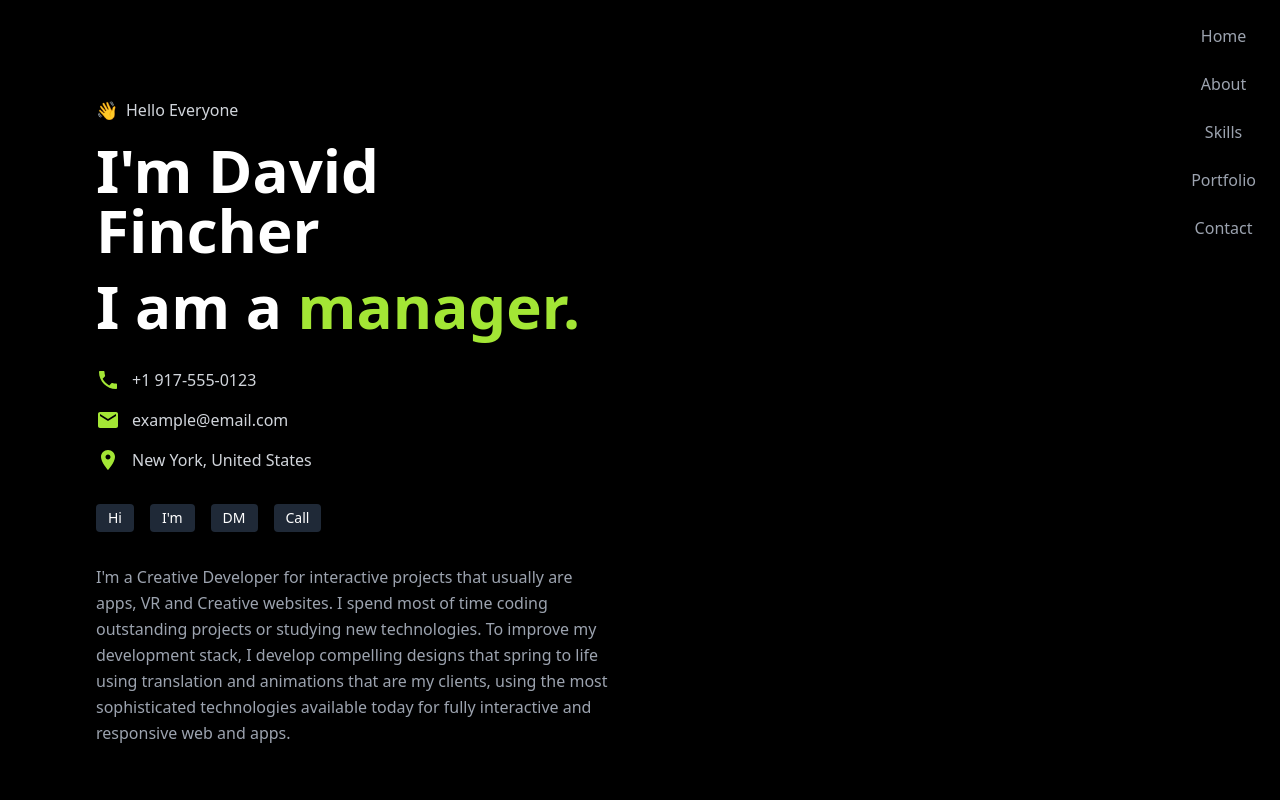
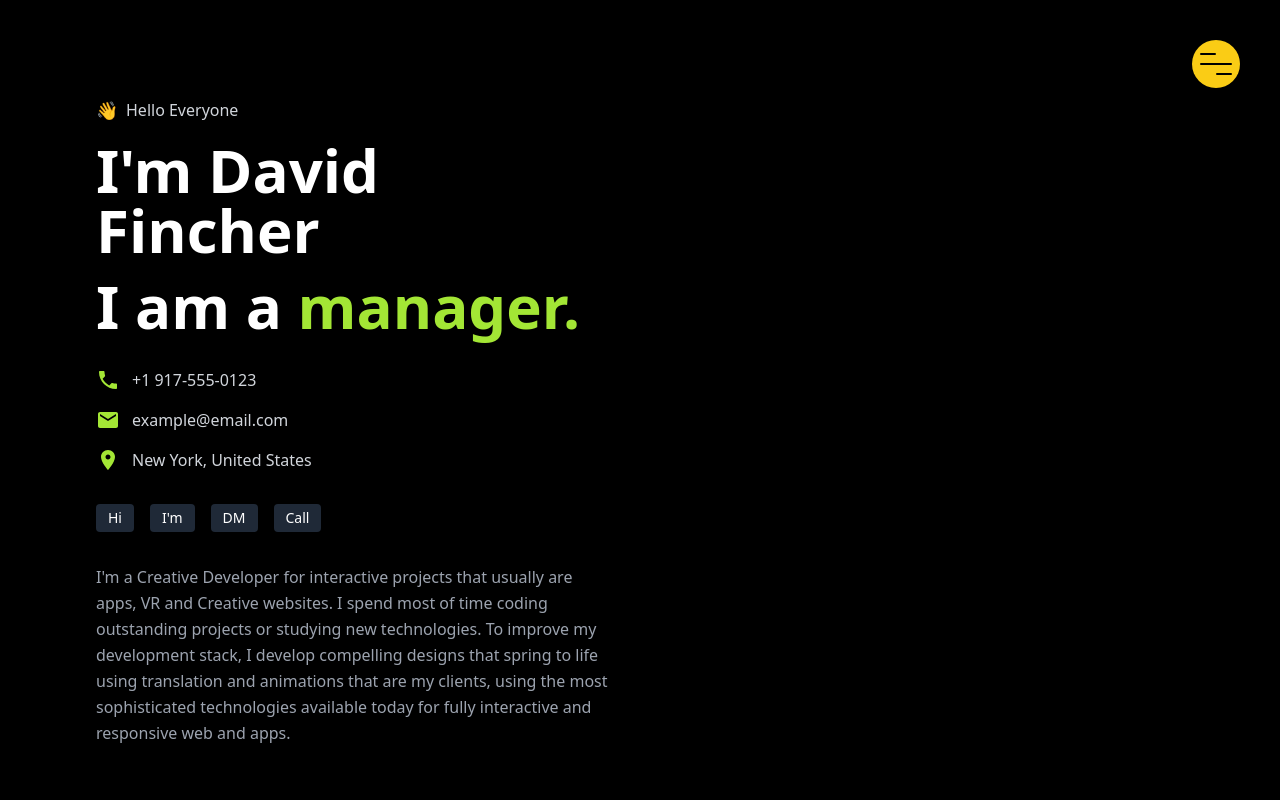
Before and after one commit to subhanrizwan/Portfolio01, a React (Vite) app: page / in a window 1280 px wide. Shown: the top 800 px of the page. Built offline with nearby package versions, Linux system fonts and the light colour scheme.

Commit message:
menu btn add

```diff
--- a/src/components/Navigation.jsx
+++ b/src/components/Navigation.jsx
@@ -14,39 +14,23 @@ export default function Navigation() {
   }
 
   return (
-    <nav className="fixed top-0 right-0 z-50 p-6">
-      <div className="md:hidden">
+    <nav className="fixed top-0 right-0 z-50 p-6 md:p-10">
         <button
-          onClick={() => setMobileMenuOpen(!mobileMenuOpen)}
           className="w-12 h-12 bg-yellow-400 rounded-full flex items-center justify-center hover:bg-yellow-300 transition-colors"
         >
-          <div className="flex flex-col gap-1">
-            <div className="w-5 h-0.5 bg-black"></div>
-            <div className="w-5 h-0.5 bg-black"></div>
-            <div className="w-5 h-0.5 bg-black"></div>
-          </div>
+          <label   className="flex flex-col gap-2 w-8">
+    <input onClick={() => setMobileMenuOpen(!mobileMenuOpen)} className="peer hidden" type="checkbox" />
+    <div className="rounded-2xl h-[2px] w-1/2 bg-black duration-500 peer-checked:rotate-[225deg] origin-right peer-checked:-translate-x-[12px] peer-checked:-translate-y-[1px]" />
+    <div className="rounded-2xl h-[2px] w-full bg-black duration-500 peer-checked:-rotate-45" />
+    <div className="rounded-2xl h-[2px] w-1/2 bg-black duration-500 place-self-end peer-checked:rotate-[225deg] origin-left peer-checked:translate-x-[12px] peer-checked:translate-y-[1px]" />
+  </label>
+
         </button>
-      </div>
 
-      {/* Desktop Navigation */}
-      <div className="hidden md:block">
-        <div className="flex flex-col space-y-6 text-right">
-          {["Home", "About", "Skills", "Portfolio", "Contact"].map((item) => (
-            <button
-              key={item}
-              onClick={() => scrollToSection(item.toLowerCase())}
-              className="text-gray-400 hover:text-lime-400 transition-colors"
-            >
-              {item}
-            </button>
-          ))}
-        </div>
-      </div>
-
-      {/* Mobile Menu Overlay */}
-      {mobileMenuOpen && (
-        <div className="md:hidden fixed inset-0 bg-black bg-opacity-95 flex items-center justify-center">
-          <div className="text-center space-y-8">
+{/*  */}
+{mobileMenuOpen && (
+        <div className="fixed inset-0 bg-black/90 bg-opacity-95 flex items-center justify-center -z-40">
+          <div className="text-center space-y-8 ">
             {["Home", "About", "Skills", "Portfolio", "Contact"].map((item) => (
               <button
                 key={item}
```
